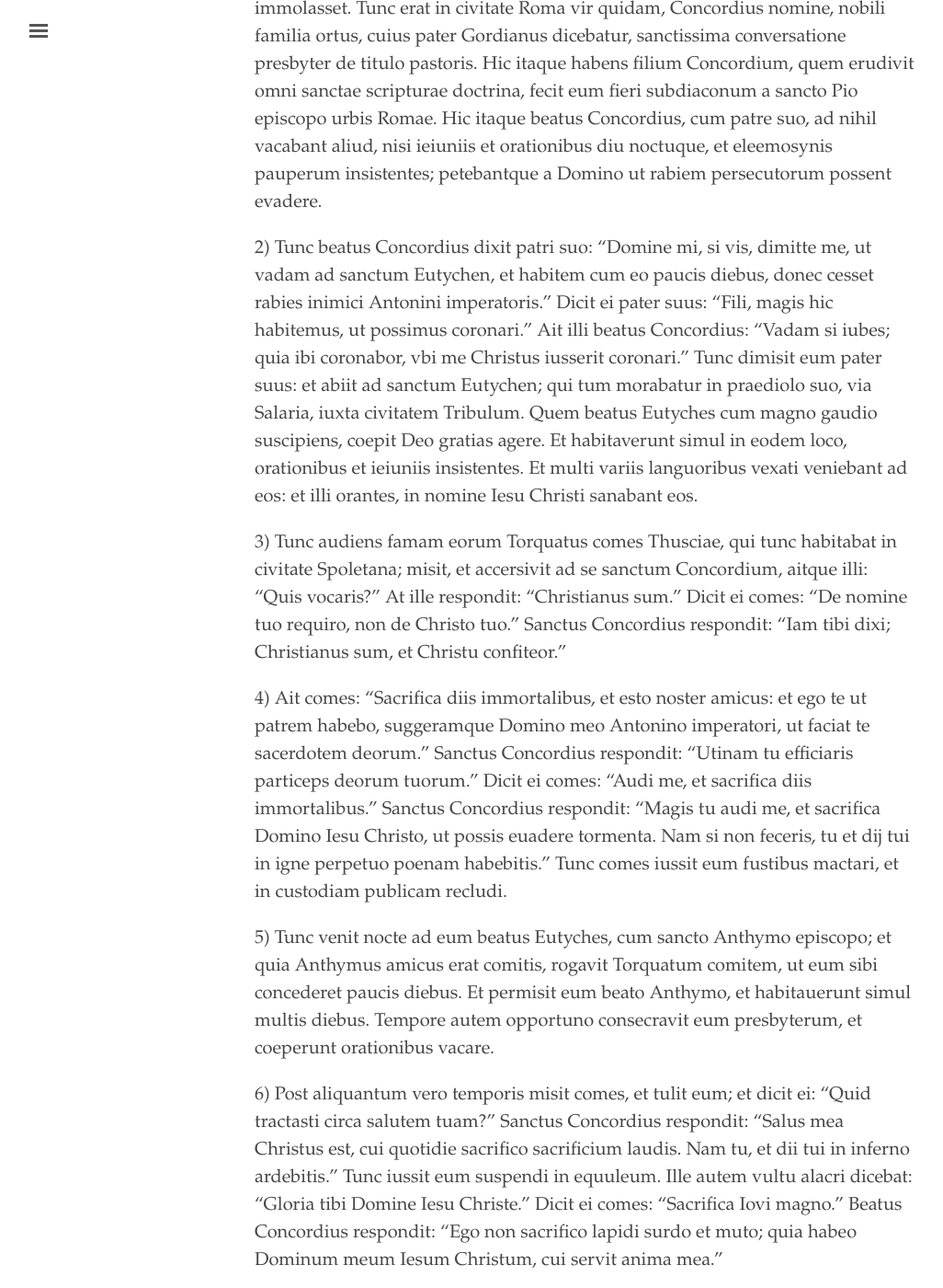
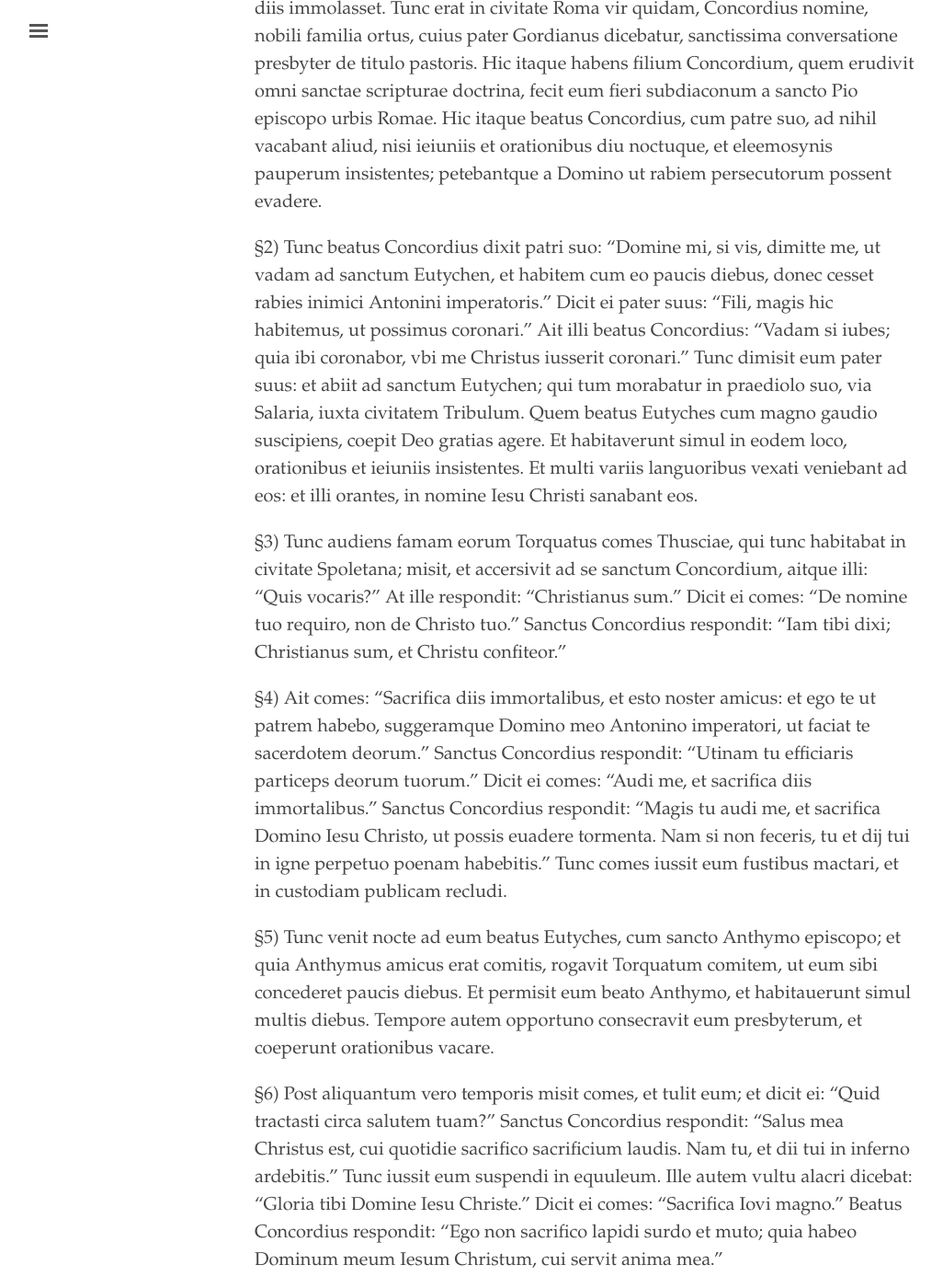
Before and after one commit to cjkoepke1/latin-hagiography, a Jekyll site: the page built from _texts/vita-concordii.md, in a window 1280 px wide and 1400 px high, scrolled down 469 px. Shown: the whole window at 92% size, without its empty margins (3-1029 px from the left). Built offline with Jekyll 4.4.1, drawn with Linux system fonts in a browser that asks for light colours; some of the changed text lies outside the part shown.

Commit message:
add section symbol

```diff
--- a/_texts/vita-concordii.md
+++ b/_texts/vita-concordii.md
@@ -11,20 +11,20 @@ source: Editus ex Actis Sanctorum
 
 ---
 
-1) Temporibus Antonini imperatoris gravissima persecutio orta est in urbe Roma; ita ut nec emendi, nec vendendi cuiquam licentia facile tribueretur, qui diis immolasset. Tunc erat in civitate Roma vir quidam, Concordius nomine, nobili familia ortus, cuius pater Gordianus dicebatur, sanctissima conversatione presbyter de titulo pastoris. Hic itaque habens filium Concordium, quem erudivit omni sanctae scripturae doctrina, fecit eum fieri subdiaconum a sancto Pio episcopo urbis Romae. Hic itaque beatus Concordius, cum patre suo, ad nihil vacabant aliud, nisi ieiuniis et orationibus diu noctuque, et eleemosynis pauperum insistentes; petebantque a Domino ut rabiem persecutorum possent evadere.
+§1) Temporibus Antonini imperatoris gravissima persecutio orta est in urbe Roma; ita ut nec emendi, nec vendendi cuiquam licentia facile tribueretur, qui diis immolasset. Tunc erat in civitate Roma vir quidam, Concordius nomine, nobili familia ortus, cuius pater Gordianus dicebatur, sanctissima conversatione presbyter de titulo pastoris. Hic itaque habens filium Concordium, quem erudivit omni sanctae scripturae doctrina, fecit eum fieri subdiaconum a sancto Pio episcopo urbis Romae. Hic itaque beatus Concordius, cum patre suo, ad nihil vacabant aliud, nisi ieiuniis et orationibus diu noctuque, et eleemosynis pauperum insistentes; petebantque a Domino ut rabiem persecutorum possent evadere.
 
-2) Tunc beatus Concordius dixit patri suo: “Domine mi, si vis, dimitte me, ut vadam ad sanctum Eutychen, et habitem cum eo paucis diebus, donec cesset rabies inimici Antonini imperatoris.” Dicit ei pater suus: “Fili, magis hic habitemus, ut possimus coronari.” Ait illi beatus Concordius: “Vadam si iubes; quia ibi coronabor, vbi me Christus iusserit coronari.” Tunc dimisit eum pater suus: et abiit ad sanctum Eutychen; qui tum morabatur in praediolo suo, via Salaria, iuxta civitatem Tribulum. Quem beatus Eutyches cum magno gaudio suscipiens, coepit Deo gratias agere. Et habitaverunt simul in eodem loco, orationibus et ieiuniis insistentes. Et multi variis languoribus vexati veniebant ad eos: et illi orantes, in nomine Iesu Christi sanabant eos.
+§2) Tunc beatus Concordius dixit patri suo: “Domine mi, si vis, dimitte me, ut vadam ad sanctum Eutychen, et habitem cum eo paucis diebus, donec cesset rabies inimici Antonini imperatoris.” Dicit ei pater suus: “Fili, magis hic habitemus, ut possimus coronari.” Ait illi beatus Concordius: “Vadam si iubes; quia ibi coronabor, vbi me Christus iusserit coronari.” Tunc dimisit eum pater suus: et abiit ad sanctum Eutychen; qui tum morabatur in praediolo suo, via Salaria, iuxta civitatem Tribulum. Quem beatus Eutyches cum magno gaudio suscipiens, coepit Deo gratias agere. Et habitaverunt simul in eodem loco, orationibus et ieiuniis insistentes. Et multi variis languoribus vexati veniebant ad eos: et illi orantes, in nomine Iesu Christi sanabant eos.
 
-3) Tunc audiens famam eorum Torquatus comes Thusciae, qui tunc habitabat in civitate Spoletana; misit, et accersivit ad se sanctum Concordium, aitque illi: “Quis vocaris?” At ille respondit: “Christianus sum.” Dicit ei comes: “De nomine tuo requiro, non de Christo tuo.” Sanctus Concordius respondit: “Iam tibi dixi; Christianus sum, et Christu confiteor.”
+§3) Tunc audiens famam eorum Torquatus comes Thusciae, qui tunc habitabat in civitate Spoletana; misit, et accersivit ad se sanctum Concordium, aitque illi: “Quis vocaris?” At ille respondit: “Christianus sum.” Dicit ei comes: “De nomine tuo requiro, non de Christo tuo.” Sanctus Concordius respondit: “Iam tibi dixi; Christianus sum, et Christu confiteor.”
 
-4) Ait comes: “Sacrifica diis immortalibus, et esto noster amicus: et ego te ut patrem habebo, suggeramque Domino meo Antonino imperatori, ut faciat te sacerdotem deorum.” Sanctus Concordius respondit: “Utinam tu efficiaris particeps deorum tuorum.” Dicit ei comes: “Audi me, et sacrifica diis immortalibus.” Sanctus Concordius respondit: “Magis tu audi me, et sacrifica Domino Iesu Christo, ut possis euadere tormenta. Nam si non feceris, tu et dij tui in igne perpetuo poenam habebitis.” Tunc comes iussit eum fustibus mactari, et in custodiam publicam recludi.
+§4) Ait comes: “Sacrifica diis immortalibus, et esto noster amicus: et ego te ut patrem habebo, suggeramque Domino meo Antonino imperatori, ut faciat te sacerdotem deorum.” Sanctus Concordius respondit: “Utinam tu efficiaris particeps deorum tuorum.” Dicit ei comes: “Audi me, et sacrifica diis immortalibus.” Sanctus Concordius respondit: “Magis tu audi me, et sacrifica Domino Iesu Christo, ut possis euadere tormenta. Nam si non feceris, tu et dij tui in igne perpetuo poenam habebitis.” Tunc comes iussit eum fustibus mactari, et in custodiam publicam recludi.
 
-5) Tunc venit nocte ad eum beatus Eutyches, cum sancto Anthymo episcopo; et quia Anthymus amicus erat comitis, rogavit Torquatum comitem, ut eum sibi concederet paucis diebus. Et permisit eum beato Anthymo, et habitauerunt simul multis diebus. Tempore autem opportuno consecravit eum presbyterum, et coeperunt orationibus vacare.
+§5) Tunc venit nocte ad eum beatus Eutyches, cum sancto Anthymo episcopo; et quia Anthymus amicus erat comitis, rogavit Torquatum comitem, ut eum sibi concederet paucis diebus. Et permisit eum beato Anthymo, et habitauerunt simul multis diebus. Tempore autem opportuno consecravit eum presbyterum, et coeperunt orationibus vacare.
 
-6) Post aliquantum vero temporis misit comes, et tulit eum; et dicit ei: “Quid tractasti circa salutem tuam?” Sanctus Concordius respondit: “Salus mea Christus est, cui quotidie sacrifico sacrificium laudis. Nam tu, et dii tui in inferno ardebitis.” Tunc iussit eum suspendi in equuleum. Ille autem vultu alacri dicebat: “Gloria tibi Domine Iesu Christe.” Dicit ei comes: “Sacrifica Iovi magno.” Beatus Concordius respondit: “Ego non sacrifico lapidi surdo et muto; quia habeo Dominum meum Iesum Christum, cui servit anima mea.”
+§6) Post aliquantum vero temporis misit comes, et tulit eum; et dicit ei: “Quid tractasti circa salutem tuam?” Sanctus Concordius respondit: “Salus mea Christus est, cui quotidie sacrifico sacrificium laudis. Nam tu, et dii tui in inferno ardebitis.” Tunc iussit eum suspendi in equuleum. Ille autem vultu alacri dicebat: “Gloria tibi Domine Iesu Christe.” Dicit ei comes: “Sacrifica Iovi magno.” Beatus Concordius respondit: “Ego non sacrifico lapidi surdo et muto; quia habeo Dominum meum Iesum Christum, cui servit anima mea.”
 
-7) Tunc iratus comes fecit eum in ima carceris includi, colloque eius et manibus ferrum iniici: et iussit ut nullus ad eum ingrederetur, volens eum fame perire. Ibi beatus Concordius coepit gratias agere omnipotenti Deo, et dicere: “Gloria in excelsis Deo, et in terra pax hominibus bonae voluntatis.” Ecce autem nocte media angelus Domini ei apparuit, dicens: “Noli timere, sed viriliter age, quia ego tecum sum.”
+§7) Tunc iratus comes fecit eum in ima carceris includi, colloque eius et manibus ferrum iniici: et iussit ut nullus ad eum ingrederetur, volens eum fame perire. Ibi beatus Concordius coepit gratias agere omnipotenti Deo, et dicere: “Gloria in excelsis Deo, et in terra pax hominibus bonae voluntatis.” Ecce autem nocte media angelus Domini ei apparuit, dicens: “Noli timere, sed viriliter age, quia ego tecum sum.”
 
-8) Post tres autem dies iussit ad eum comes media nocte ambulare duos satellites suos, dicens: “Aut sacrificet, aut capite puniatur.” Et venientes satellites ad eum cum statunculo Iovis, dixerunt: “Audisti quae iussit comes?” Sanctus martyr respondit: “Vos scitis.” Illi dixerunt: “Vel sacrifica Iovi, aut capitalem sententiam excipies.” Tunc beatus Concordius gratias agens dixit: “Gloria tibi Domine Iesu Christe.” Et exspuit in faciem Iovis. Tum unus satellitum evaginato gladio, amputavit ea caput: atque ita in confessione Domini emisit spiritum.
+§8) Post tres autem dies iussit ad eum comes media nocte ambulare duos satellites suos, dicens: “Aut sacrificet, aut capite puniatur.” Et venientes satellites ad eum cum statunculo Iovis, dixerunt: “Audisti quae iussit comes?” Sanctus martyr respondit: “Vos scitis.” Illi dixerunt: “Vel sacrifica Iovi, aut capitalem sententiam excipies.” Tunc beatus Concordius gratias agens dixit: “Gloria tibi Domine Iesu Christe.” Et exspuit in faciem Iovis. Tum unus satellitum evaginato gladio, amputavit ea caput: atque ita in confessione Domini emisit spiritum.
 
-9) Tunc venientes duo clerici et quidam religiosi viri tulerunt corpus eius, et posuerunt non longe a civitate Spoletana, ubi multae emanant aquae. Dies natalis sancti Concordii martyris celebratur Kal. Ianuar. In loco, ubi sepultus iacet beatus martyr, caeci illuminantur, infirmi sanantur, daemones expelluntur, orationibus beati Concordii martyris, praestante Domino nostro Iesu Christo, qui cum Patre et Spiritu sancto vivit et regnat per omnia saecula saeculorum. Amen.
+§9) Tunc venientes duo clerici et quidam religiosi viri tulerunt corpus eius, et posuerunt non longe a civitate Spoletana, ubi multae emanant aquae. Dies natalis sancti Concordii martyris celebratur Kal. Ianuar. In loco, ubi sepultus iacet beatus martyr, caeci illuminantur, infirmi sanantur, daemones expelluntur, orationibus beati Concordii martyris, praestante Domino nostro Iesu Christo, qui cum Patre et Spiritu sancto vivit et regnat per omnia saecula saeculorum. Amen.
```
